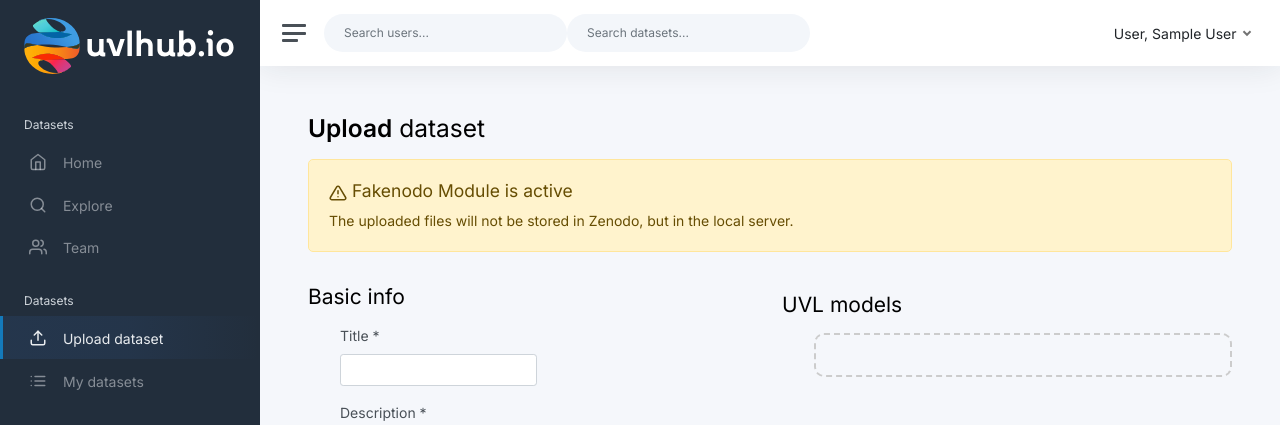
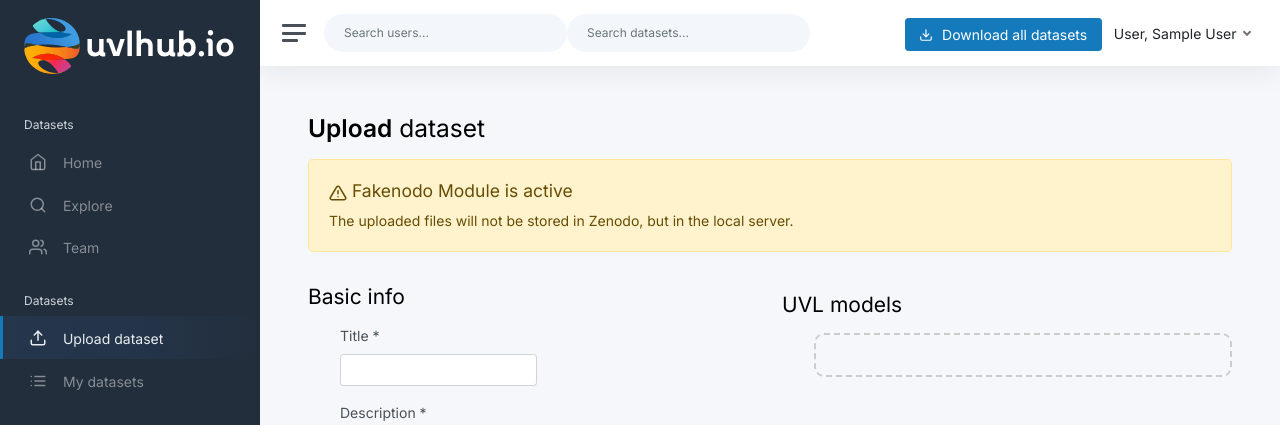
Before and after one commit to tomihc123/clone-mantecado-hub2, a Flask app: page /dataset/upload in a window 1280 px wide. Shown: the top 425 px of the page. Run offline with Flask 3, Linux system fonts and the light colour scheme; a user stored in the database is signed in; tables that the repository leaves empty hold one stand-in row (values such as "Sample post"); parts of the project's set-up code (start-up, migrations or seed data) failed here and were passed over; some libraries are stand-ins or nearby versions.

Commit message:
Feat: Download all datasets

```diff
--- a/app/modules/dataset/routes.py
+++ b/app/modules/dataset/routes.py
@@ -289,6 +289,55 @@ def subdomain_index(doi):
 
     return resp
 
+@dataset_bp.route("/dataset/download_all_datasets", methods=["GET"])
+def download_all_datasets():
+    try:
+
+        datasets = dataset_service.download_all_datasets()
+
+        if not datasets:
+            return jsonify({"error": "No datasets found."}), 404
+
+
+        temp_dir = create_temp_dir()
+        zip_path = os.path.join(temp_dir, "allDatasets.zip")
+
+        # Crear el archivo ZIP
+        create_zip_of_datasets(datasets, zip_path)
+
+        # Enviar el archivo ZIP
+        return send_from_directory(
+            temp_dir,
+            "allDatasets.zip",
+            as_attachment=True,
+            mimetype="application/zip"
+        )
+    except Exception as e:
+        return jsonify({"error": str(e)}), 500
+    finally:
+
+        if 'temp_dir' in locals():
+            shutil.rmtree(temp_dir)
+
+def create_temp_dir():
+    #Crea un directorio temporal
+    return tempfile.mkdtemp()
+
+def create_zip_of_datasets(datasets, zip_path):
+    #Creamos el Zip
+    with ZipFile(zip_path, "w") as zipf:
+        for dataset in datasets:
+            file_path = f"uploads/user_{dataset.user_id}/dataset_{dataset.id}/"
+
+            if not os.path.exists(file_path):
+                continue
+
+            for subdir, dirs, files in os.walk(file_path):
+                for file in files:
+                    full_path = os.path.join(subdir, file)
+                    relative_path = os.path.relpath(full_path, file_path)
+                    arcname = os.path.join(f"dataset_{dataset.id}", relative_path)
+                    zipf.write(full_path, arcname=arcname)
 
 @dataset_bp.route("/dataset/unsynchronized/<int:dataset_id>/", methods=["GET"])
 @login_required
--- a/app/modules/dataset/services.py
+++ b/app/modules/dataset/services.py
@@ -141,6 +141,9 @@ class DataSetService(BaseService):
         return f'http://{domain}/doi/{dataset.ds_meta_data.dataset_doi}'
 
 
+    def download_all_datasets(self):
+        return self.repository.download_all_datasets()
+
 class AuthorService(BaseService):
     def __init__(self):
         super().__init__(AuthorRepository())
--- a/app/templates/base_template.html
+++ b/app/templates/base_template.html
@@ -171,6 +171,10 @@ chico sundermann">
                     <li class="nav-item dropdown">
 
                         {% if current_user.is_anonymous %}
+                            <a href="/dataset/download_all_datasets" class="btn btn-primary" role="button">
+                                <i data-feather="download" class="center-button-icon"></i>
+                                Download all datasets
+                            </a>
                             <a class="nav-link  d-none d-sm-inline-block" href="{{ url_for('auth.login') }}">Login</a>
                             <a class="nav-link  d-none d-sm-inline-block" href="{{ url_for('auth.show_signup_form') }}">Sign
                                 up</a>
@@ -179,6 +183,11 @@ chico sundermann">
 
                         <a class="nav-icon dropdown-toggle d-inline-block d-sm-none" href="#" data-bs-toggle="dropdown">
                             <i class="align-middle" data-feather="user"></i>
+                        </a>
+
+                        <a href="/dataset/download_all_datasets" class="btn btn-primary" role="button">
+                            <i data-feather="download" class="center-button-icon"></i>
+                            Download all datasets
                         </a>
 
                         <a class="nav-link dropdown-toggle d-none d-sm-inline-block" href="#" data-bs-toggle="dropdown">
```
Also changed, not shown: app/modules/dataset/repositories.py (+9 -0 lines).
